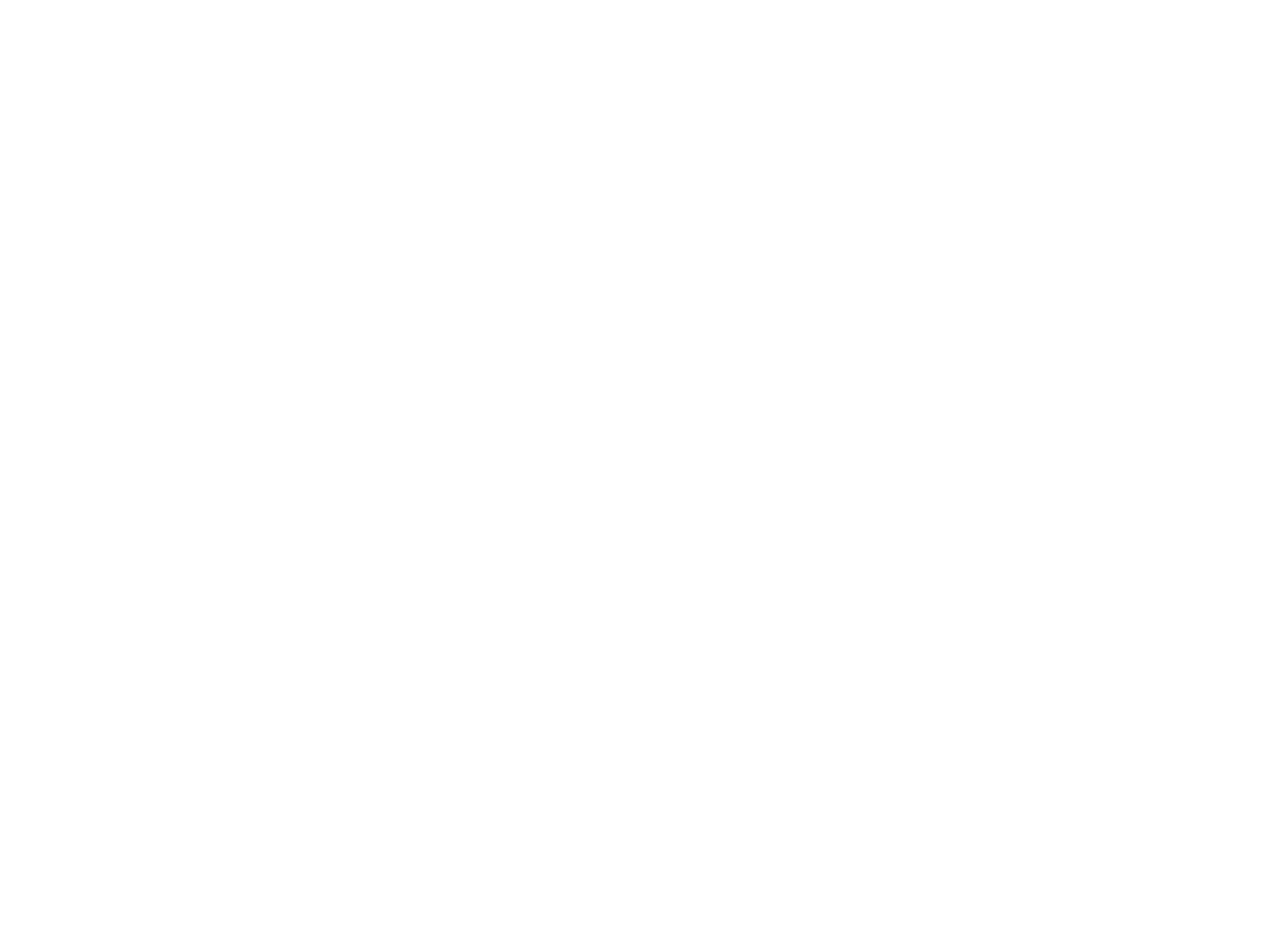
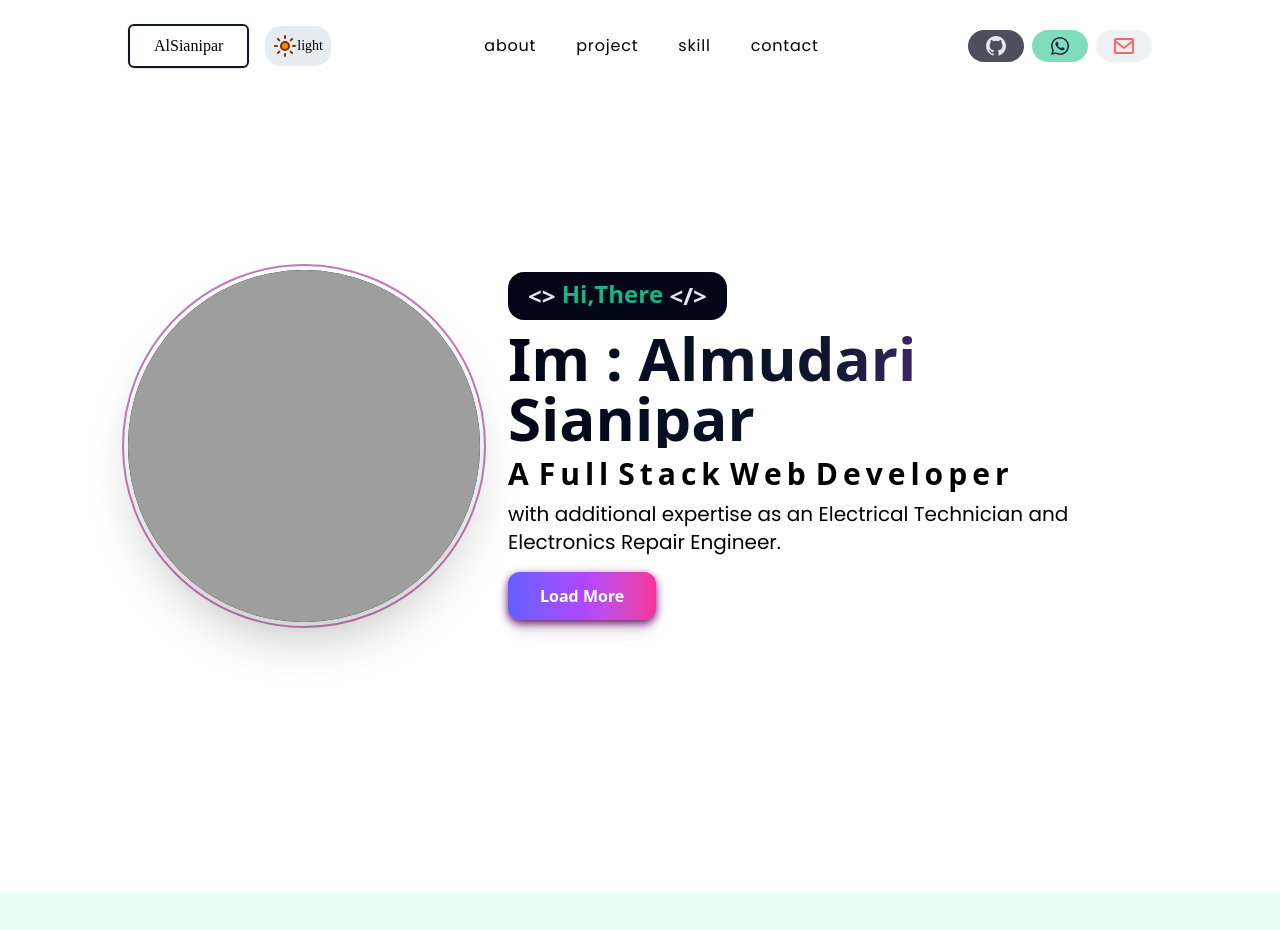
Before and after one commit to alsianipar/almudari-sianipar, a plain HTML site: page index.html in a window 1280 px wide. Shown: the top 930 px of the page. Before the commit the page ends 800 px from the top, so only its background shows below. Drawn offline with Linux system fonts and the light colour scheme; the site is published under a folder, as on GitHub Pages, so addresses that start at the root find nothing; a web font is replaced by a local one.

Commit message:
Update index.html

```diff
--- a/index.html
+++ b/index.html
@@ -5,8 +5,8 @@
     <link rel="icon" type="image/svg+xml" href="/vite.svg" />
     <meta name="viewport" content="width=device-width, initial-scale=1.0" />
     <title>Vite + React</title>
-    <script type="module" crossorigin src="/assets/index-DOquBoUb.js"></script>
-    <link rel="stylesheet" crossorigin href="/assets/index-CWP7kkZx.css">
+    <script type="module" crossorigin src="assets/index-DOquBoUb.js"></script>
+    <link rel="stylesheet" crossorigin href="assets/index-CWP7kkZx.css">
   </head>
   <body>
     <div id="root"></div>
```
